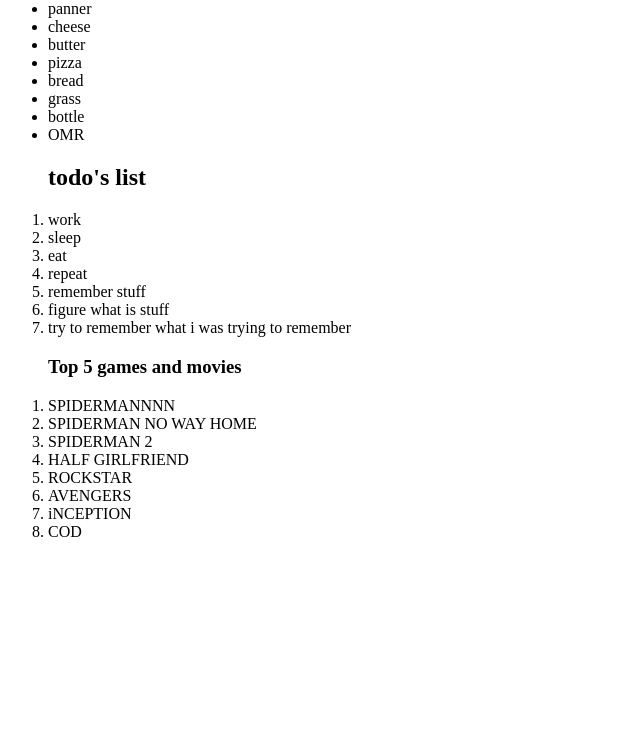
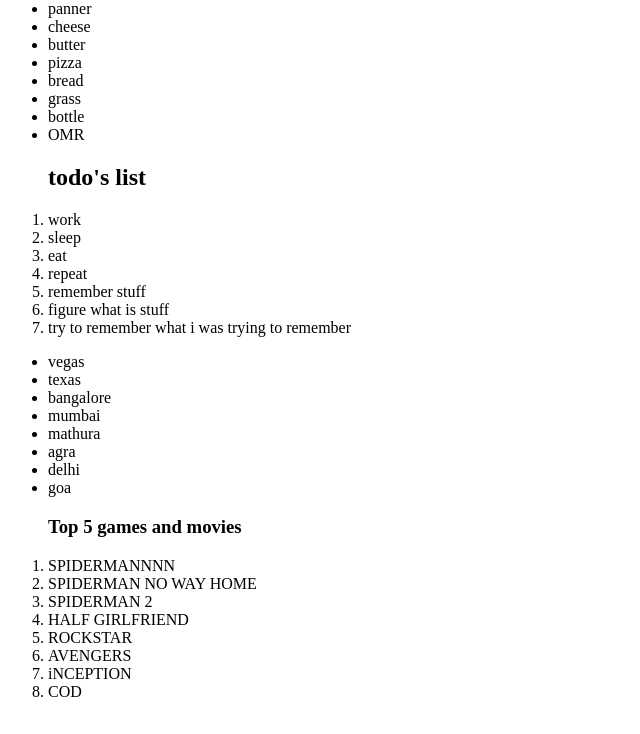
Before and after one commit to pranavsampat/Web-tech-assignment-1, a plain HTML site: page project 6.html in a window 1280 px wide. Shown: the part 66-800 px from the top of the page, without its empty margins (0-640 px from the left). Drawn offline with Linux system fonts and the light colour scheme.

Commit message:
Update project 6.html

```diff
--- a/project 6.html
+++ b/project 6.html
@@ -24,6 +24,16 @@
 <li>figure what is stuff</li>
 <li>try to remember what i was trying to remember</li>
 </ol>
+  <ul>
+<li>vegas</li>
+<li>texas</li>
+<li>bangalore</li>
+<li>mumbai</li>
+<li>mathura</li>
+<li>agra</li>
+<li>delhi</li>
+<li>goa</li>
+</ul>
 <ol>
 <h3>Top 5 games and movies</h3>
 <li>SPIDERMANNNN</li>
```
